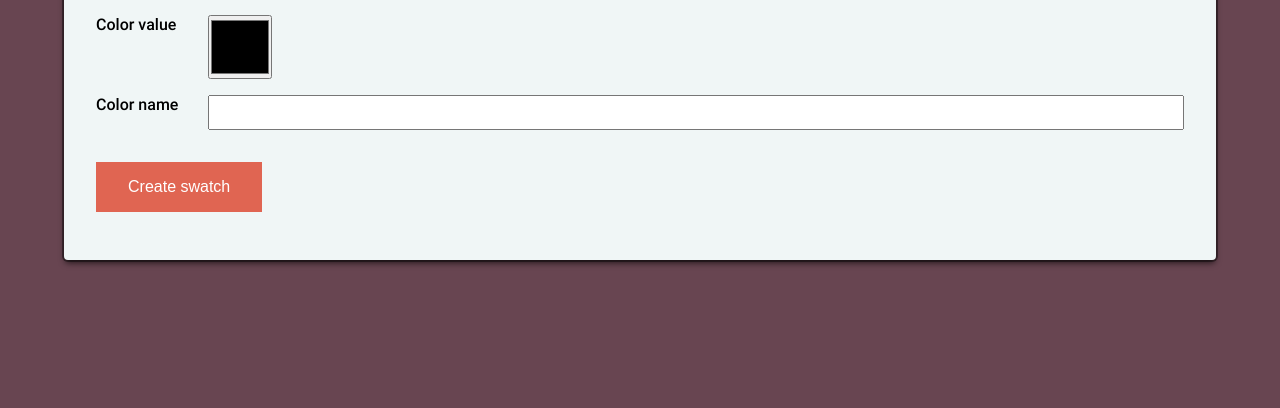
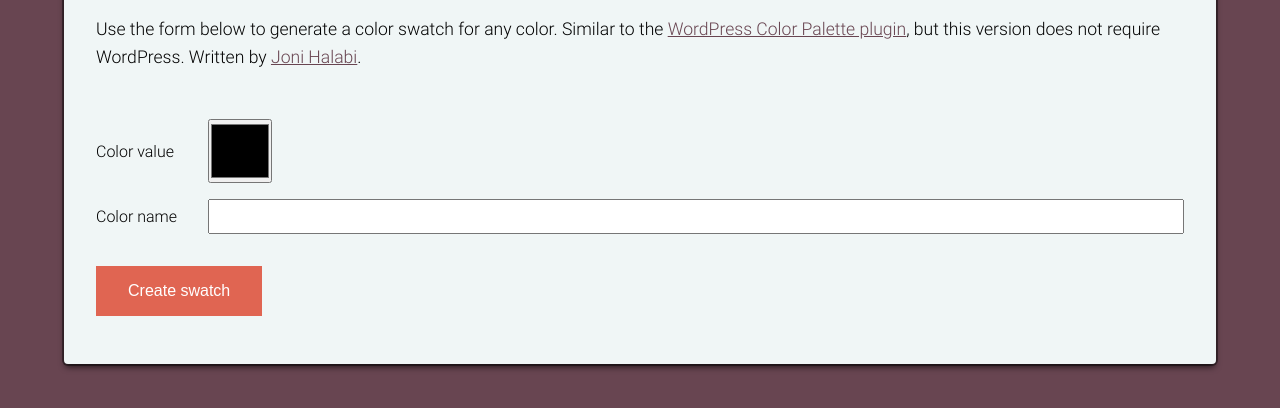
Before and after one commit to thatdevgirl/color-palette-standalone, a website: page index.html in a window 1280 px wide. Shown: the part 180-588 px from the top of the page. Drawn offline with Linux system fonts and the light colour scheme.

Commit message:
Adding attribution and cleaning up styles

```diff
--- a/assets/source/scss/00-base/_typography.scss
+++ b/assets/source/scss/00-base/_typography.scss
@@ -4,7 +4,7 @@
 
 @font-face {
   font-family: 'Roboto';
-  src: url('../fonts/Roboto-Medium.ttf') format('truetype');
+  src: url('../fonts/Roboto-Light.ttf') format('truetype');
   font-weight: normal;
   font-style: normal;
 }
--- a/assets/source/scss/01-atom/_fieldset.scss
+++ b/assets/source/scss/01-atom/_fieldset.scss
@@ -3,6 +3,7 @@
  */
 
 fieldset {
+  align-items: center;
   border: 0;
   display: grid;
   grid-template-columns: 7rem 1fr;
--- /dev/null
+++ b/assets/source/scss/01-atom/_link.scss
@@ -0,0 +1,12 @@
+/**
+ * ATOM: Link
+ */
+
+a {
+  color: $eggplant;
+
+  &:focus,
+  &:hover {
+    text-decoration: none;;
+  }
+}
--- a/assets/source/scss/01-atom/_paragraph.scss
+++ b/assets/source/scss/01-atom/_paragraph.scss
@@ -3,7 +3,8 @@
  */
 
 p {
-  font-size: 1.2rem;
+  font-size: 1.1rem;
+  font-weight: normal;
   line-height: 1.6;
-  margin-bottom: 1rem;
+  margin-bottom: 3rem;
 }
--- a/assets/source/scss/styles.scss
+++ b/assets/source/scss/styles.scss
@@ -9,6 +9,7 @@
 @import '01-atom/heading';
 @import '01-atom/fieldset';
 @import '01-atom/input';
+@import '01-atom/link';
 @import '01-atom/main';
 @import '01-atom/paragraph';
 
--- a/index.html
+++ b/index.html
@@ -2,16 +2,21 @@
 <html lang="en">
 
   <head>
-    <title>Website Base</title>
+    <title>Color Swatch Generator</title>
     <meta name="viewport" content="width=device-width, initial-scale=1">
     <link rel="stylesheet" href="assets/build/css/styles.css">
   </head>
 
   <body>
     <main>
-      <header>
-        <h1>Color Swatch Generator</h1>
-      </header>
+      <h1>Color Swatch Generator</h1>
+
+      <p>
+        Use the form below to generate a color swatch for any color. Similar
+        to the <a href="https://wordpress.org/plugins/color-palette/">WordPress
+        Color Palette plugin</a>, but this version does not require WordPress.
+        Written by <a href="https://jhalabi.com">Joni Halabi</a>.
+      </p>
 
       <form id="generate-swatch">
         <fieldset>
```
Also changed, not shown: assets/build/css/styles.css, assets/build/fonts/Roboto-Light.ttf (added), assets/build/fonts/Roboto-Medium.ttf (deleted), 1 other file.
